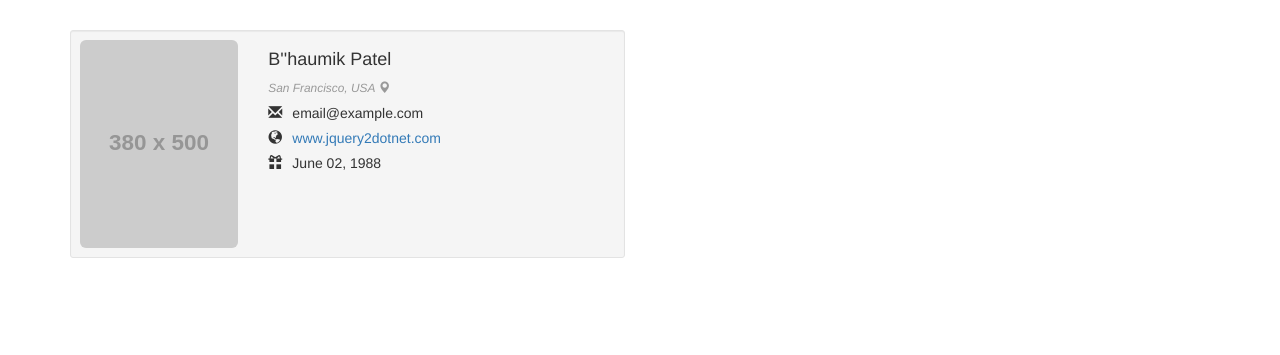
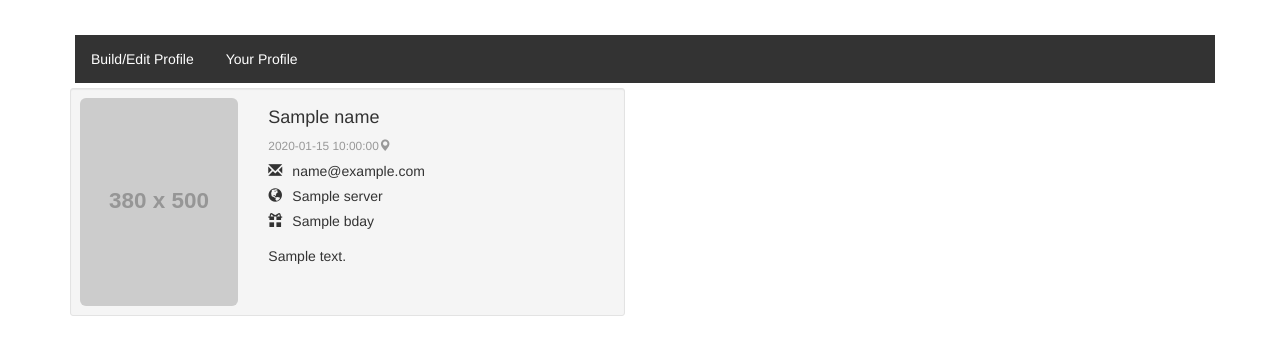
Before and after one commit to yassataiseer/codnect, a Flask app: template templates/index.html in a window 1280 px wide. Shown: the top 355 px of the page. Run offline with Flask 2, Linux system fonts and the light colour scheme; the template is opened without the code that fills it: most values are stand-ins (such as "Sample title", 1, 10 or a date in 2020); grey boxes labelled with a size stand in for pictures from a placeholder-image service; some libraries are stand-ins or nearby versions.

Commit message:
Add files via upload

```diff
--- a/templates/home.html
+++ b/templates/home.html
@@ -187,7 +187,7 @@ ul {
     </style>
   </head>
   <ul>
-    <li><a href="#" >Build/Edit Profile </a></li>
+    <li><a href="/home" >Build/Edit Profile </a></li>
     <li><a href="/profile">Your Profile</a></li>
 
   </ul>
@@ -203,7 +203,7 @@ ul {
         </div>
 
         <div class="item">
-          <p>Email</p>
+          <p>Email (use email that was used to sign up with)</p>
           <div class="name-item">
             <input type = "text" name = "name" placeholder="name">
             <input type="text" name="email" placeholder="Email" />
--- a/templates/index.html
+++ b/templates/index.html
@@ -11,8 +11,43 @@ display: block;
 line-height: 1.428571429;
 color: #999;
 }
+
+
+ul {
+    list-style-type: none;
+    margin: 5;
+    padding: 0;
+    overflow: hidden;
+    background-color: #333;
+    position: unfixed;
+    top: 0;
+    width: 100%;
+  }
+
+  li {
+    float: left;
+  }
+
+  li a {
+    display: block;
+    color: white;
+    text-align: center;
+    padding: 14px 16px;
+    text-decoration: none;
+  }
+
+  li a:hover:not(.active) {
+    background-color: #111;
+  }
+
+
 </style>
 <div class="container">
+    <ul>
+        <li><a href="/home" >Build/Edit Profile </a></li>
+        <li><a href="/profile">Your Profile</a></li>
+
+      </ul>
     <div class="row">
         <div class="col-xs-12 col-sm-6 col-md-6">
             <div class="well well-sm">
@@ -22,17 +57,17 @@ color: #999;
                     </div>
                     <div class="col-sm-6 col-md-8">
                         <h4>
-                            B''haumik Patel</h4>
-                        <small><cite title="San Francisco, USA">San Francisco, USA <i class="glyphicon glyphicon-map-marker">
-                        </i></cite></small>
+                            {{name}}</h4>
+                        <small>{{time}}<i class="glyphicon glyphicon-map-marker">
+                        </i></small>
                         <p>
-                            <i class="glyphicon glyphicon-envelope"></i>email@example.com
+                            <i class="glyphicon glyphicon-envelope"></i>{{email}}
                             <br />
-                            <i class="glyphicon glyphicon-globe"></i><a href="http://www.jquery2dotnet.com">www.jquery2dotnet.com</a>
+                            <i class="glyphicon glyphicon-globe"></i>{{server}}
                             <br />
-                            <i class="glyphicon glyphicon-gift"></i>June 02, 1988</p>
+                            <i class="glyphicon glyphicon-gift"></i>{{bday}}</p>
                         <!-- Split button -->
-
+                            <p>{{about}}</p>
                         </div>
                     </div>
                 </div>
```
Also changed, not shown: test.py (added, +16 -0 lines), database.db.
